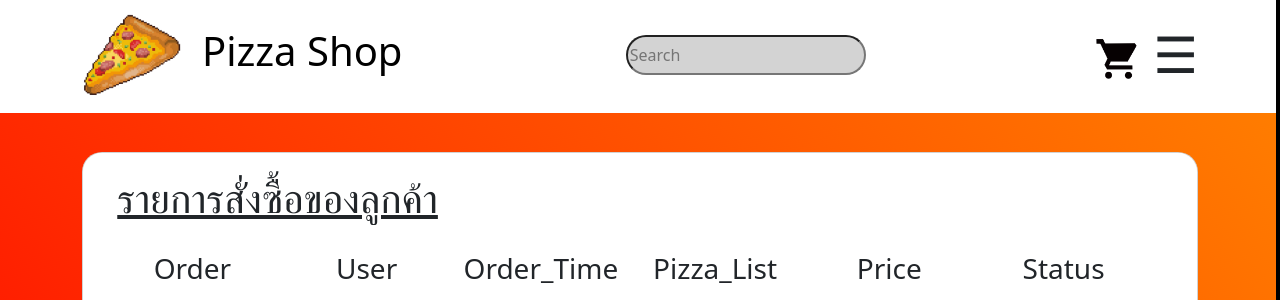
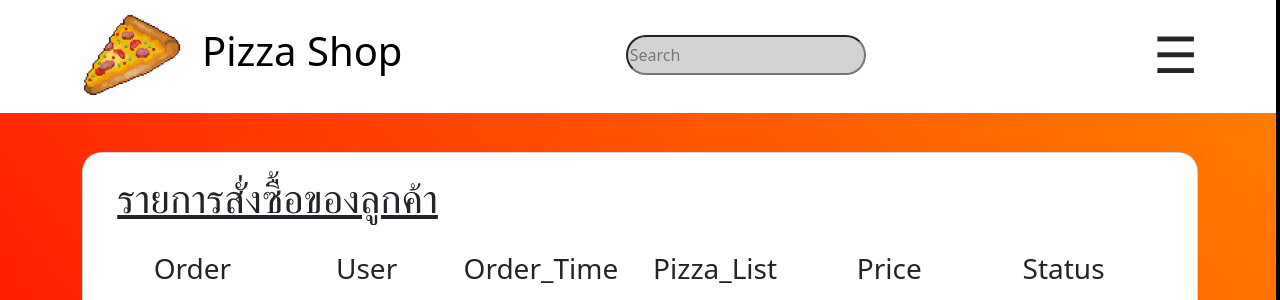
Before and after one commit to AemKTP/Project_Duo_Pizza, a PHP site: page /owner.php?uid=1 in a window 1280 px wide. Shown: the top 300 px of the page. Run offline with PHP 8.4, Linux system fonts and the light colour scheme; data comes from the database, SQL or seed files in the repository; data that the repository does not hold is empty; grey boxes are pictures that could not be loaded.

Commit message:
Update nav_owner.php

```diff
--- a/nav_owner.php
+++ b/nav_owner.php
@@ -63,8 +63,8 @@ $result = $stmt->get_result();
                                 <input type="search" name="search" placeholder="Search" style=" border-radius: 50px; background-color: lightgray;">
                             </li>
                             <li style="margin-left: auto;">
-                                <a href="" style="display: flex; align-items: center;">
-                                    <img src="shoppingcart.png" alt="shoppingcart" style="margin-top: 10%;" width="70px" height="70px">
+                                <!-- <a href="" style="display: flex; align-items: center;"> -->
+                                    <!-- <img src="shoppingcart.png" alt="shoppingcart" style="margin-top: 10%;" width="70px" height="70px"> -->
                             <li id="mySidenav" class="sidenav" >
                                 <a href="javascript:void(0)" class="closebtn" onclick="closeNav()">&times;</a>
 
```
